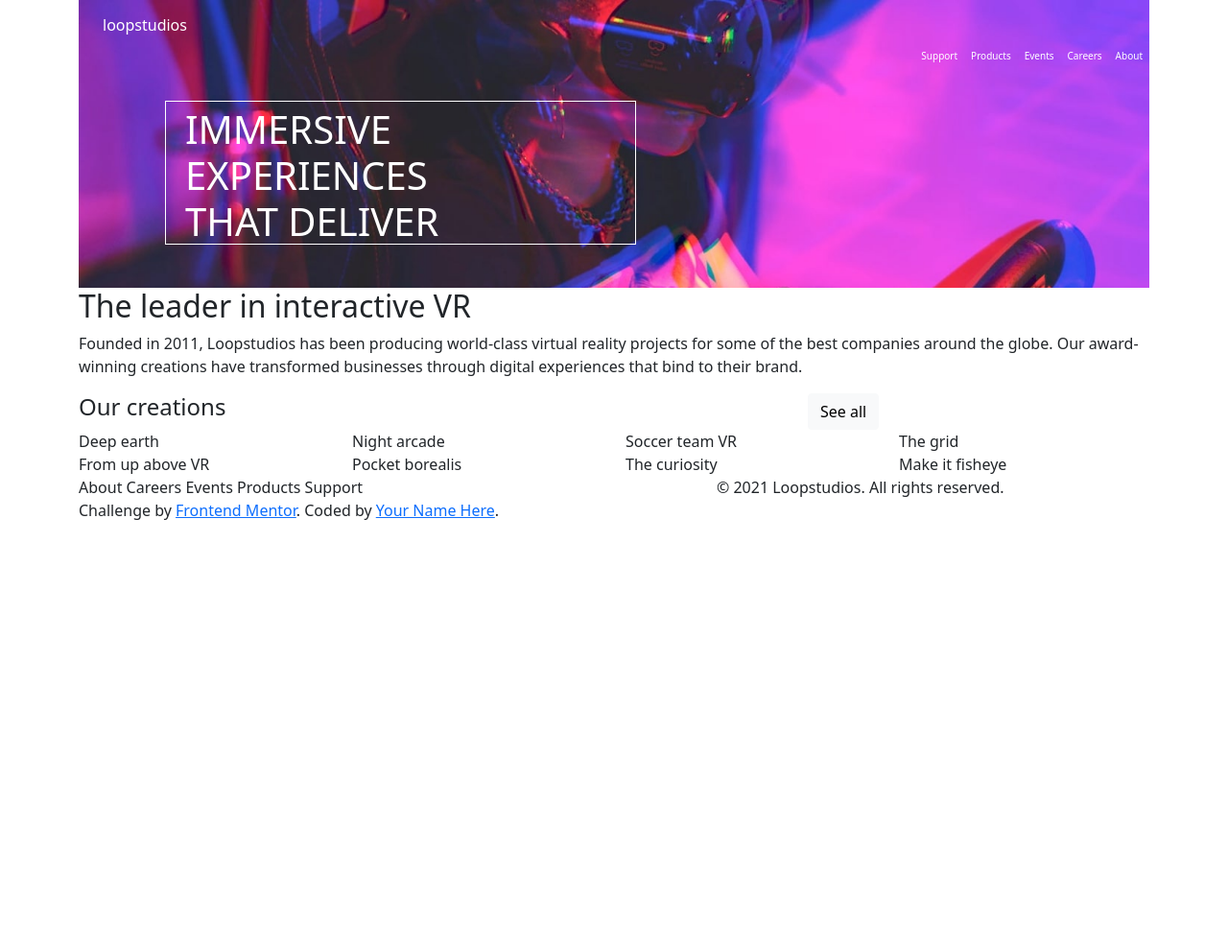
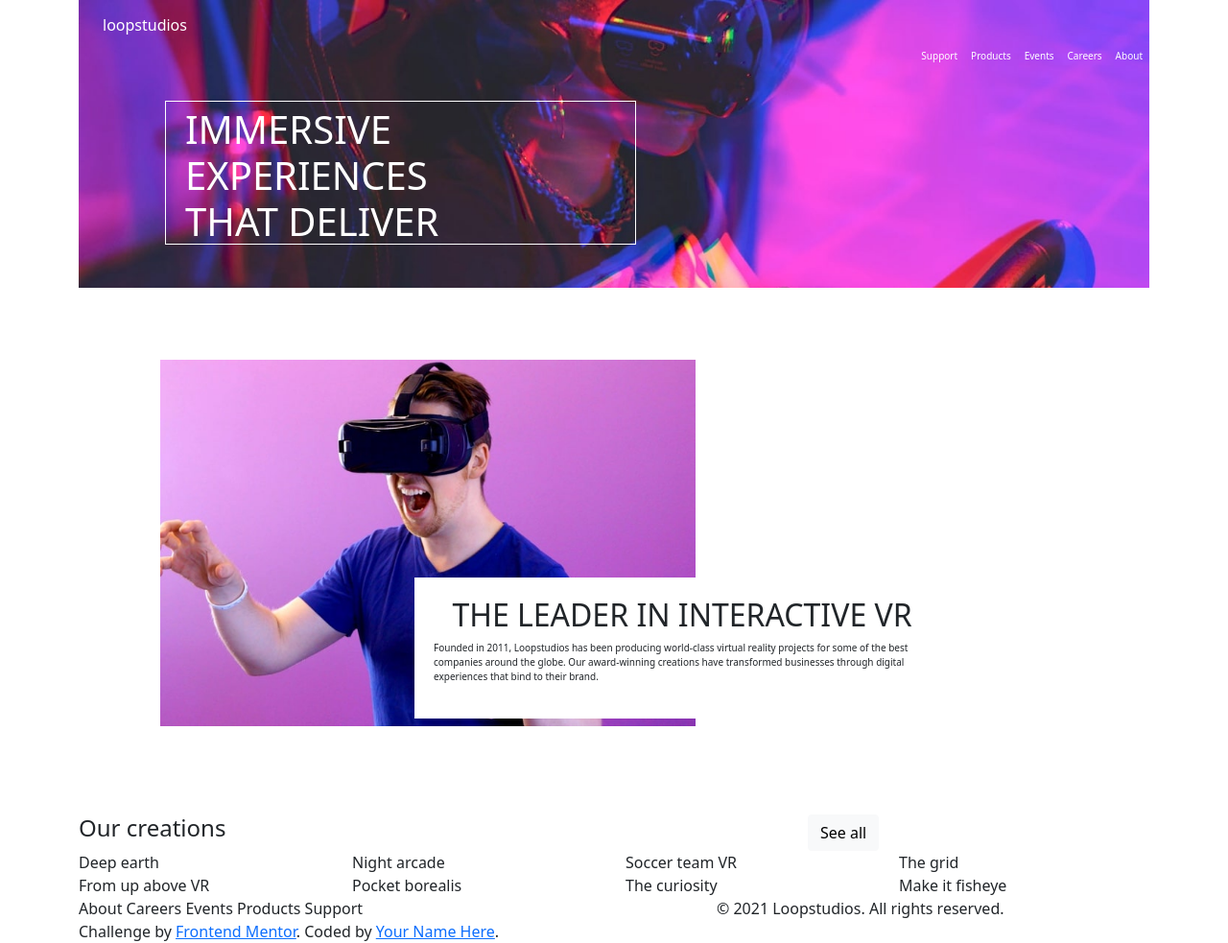
Before and after one commit to D-aisy/code-challenge, a plain HTML site: page index.html in a window 1280 px wide. Shown: the whole page at 96% size. Before the commit the page ends 800 px from the top, so only its background shows below. Drawn offline with nearby package versions, Linux system fonts and the light colour scheme.

Commit message:
Relevant id's added, mid-section styled with CSS

```diff
--- a/index.html
+++ b/index.html
@@ -46,6 +46,11 @@
   </h1>
 </div>
 
+<img
+src="desktop/image-interactive.jpg"
+width=50%
+class="vr-headset"/>
+<div class="mid-section">
   <h2>
   The leader in interactive VR
 </h2>
@@ -55,7 +60,9 @@
   creations have transformed businesses through digital experiences that bind
   to their brand.
 </p>
+</div>
 
+<div class="creations-header">
 <div class="row">
   <div class="col-8">
 <h4>
@@ -66,6 +73,7 @@
 <button class="btn btn-light">
   See all
 </button>
+</div>
 </div>
 </div>
 
--- a/styles.css
+++ b/styles.css
@@ -31,3 +31,32 @@ h1.title{
     width: 44%;
     height: 50%;
 }
+
+.mid-section {
+    background-color: white;
+    max-width: 50%;
+    max-height: 40%;
+    padding: 20px;
+    margin: 10px;
+    position: relative;
+    left: 340px;
+    bottom: 90px;
+
+}
+
+.mid-section h2{
+    text-transform: uppercase;
+    font-weight: 100;
+    text-align: center;
+
+}
+
+.mid-section p{
+    font-size: 10px;
+}
+
+.vr-headset{
+    position: relative;
+    left: 85px;
+    top: 75px;
+}
```
Also changed, not shown: 1 other file.
